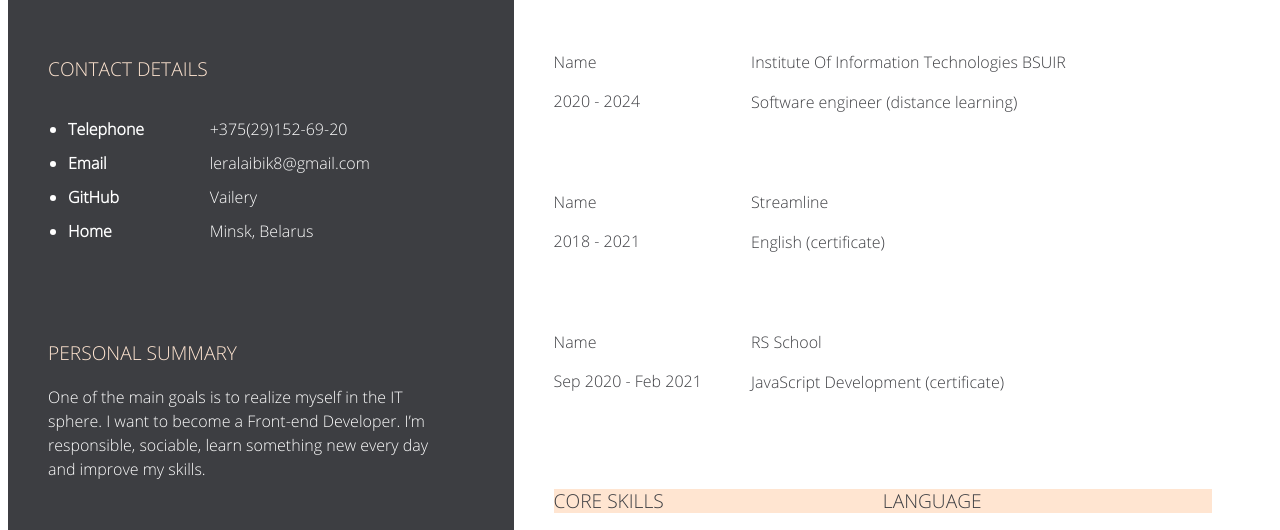
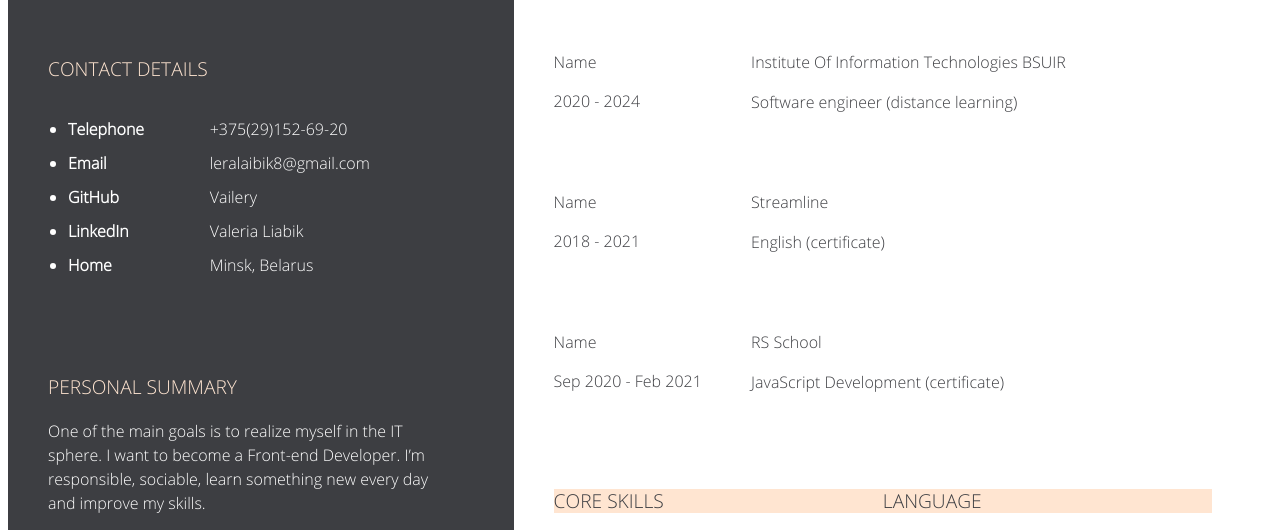
Before and after one commit to Vailery/CV, a plain HTML site: page CV/index.html in a window 1280 px wide. Shown: the part 221-751 px from the top of the page. Drawn offline with Linux system fonts and the light colour scheme.

Commit message:
feat: add info
add information

```diff
--- a/CV/index.html
+++ b/CV/index.html
@@ -31,12 +31,16 @@
                         <li>Telephone</li>
                         <li>Email</li>
                         <li>GitHub</li>
+                        <li>LinkedIn</li>
                         <li>Home</li>
+
+
                     </ul>
                     <ul class="list-content ">
                         <li>+375(29)152-69-20</li>
                         <li>leralaibik8@gmail.com</li>
                         <li>Vailery</li>
+                        <li>Valeria Liabik</li>
                         <li>Minsk, Belarus</li>
                     </ul>
                 </div>
```
